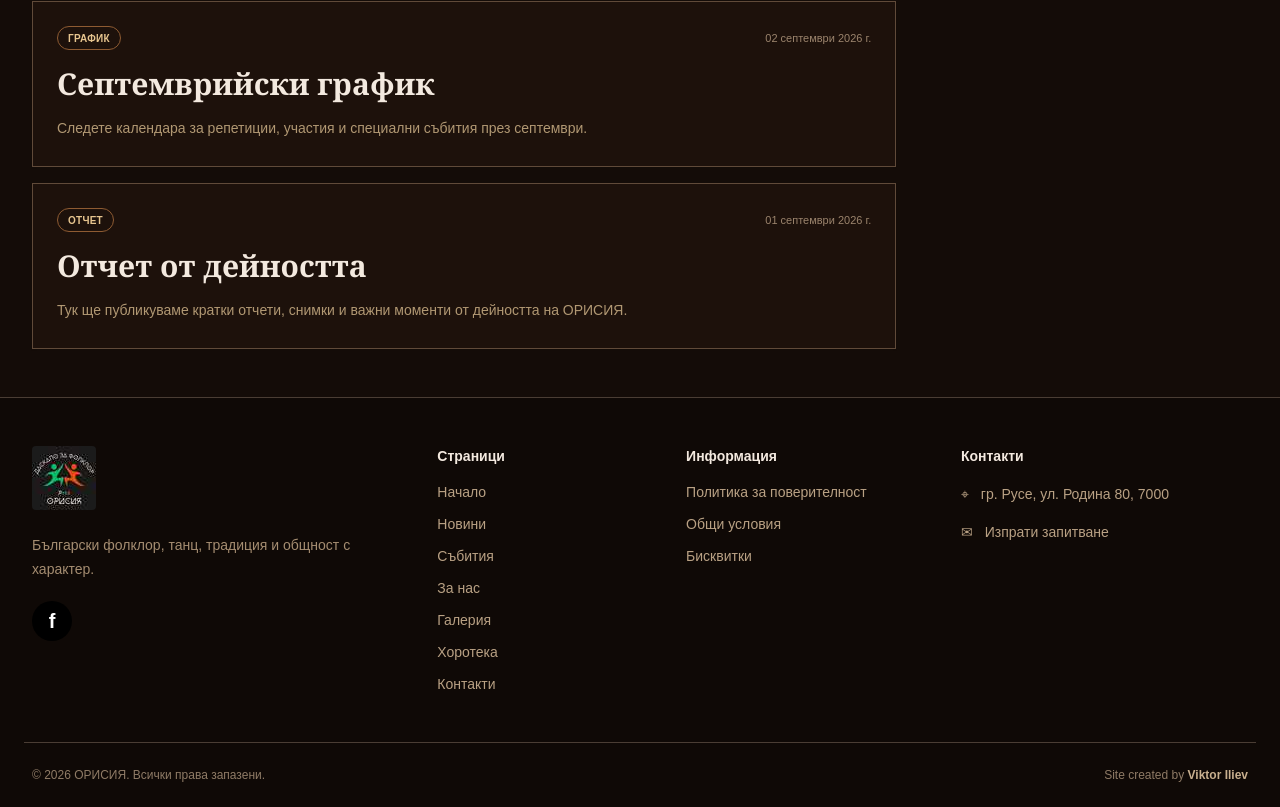
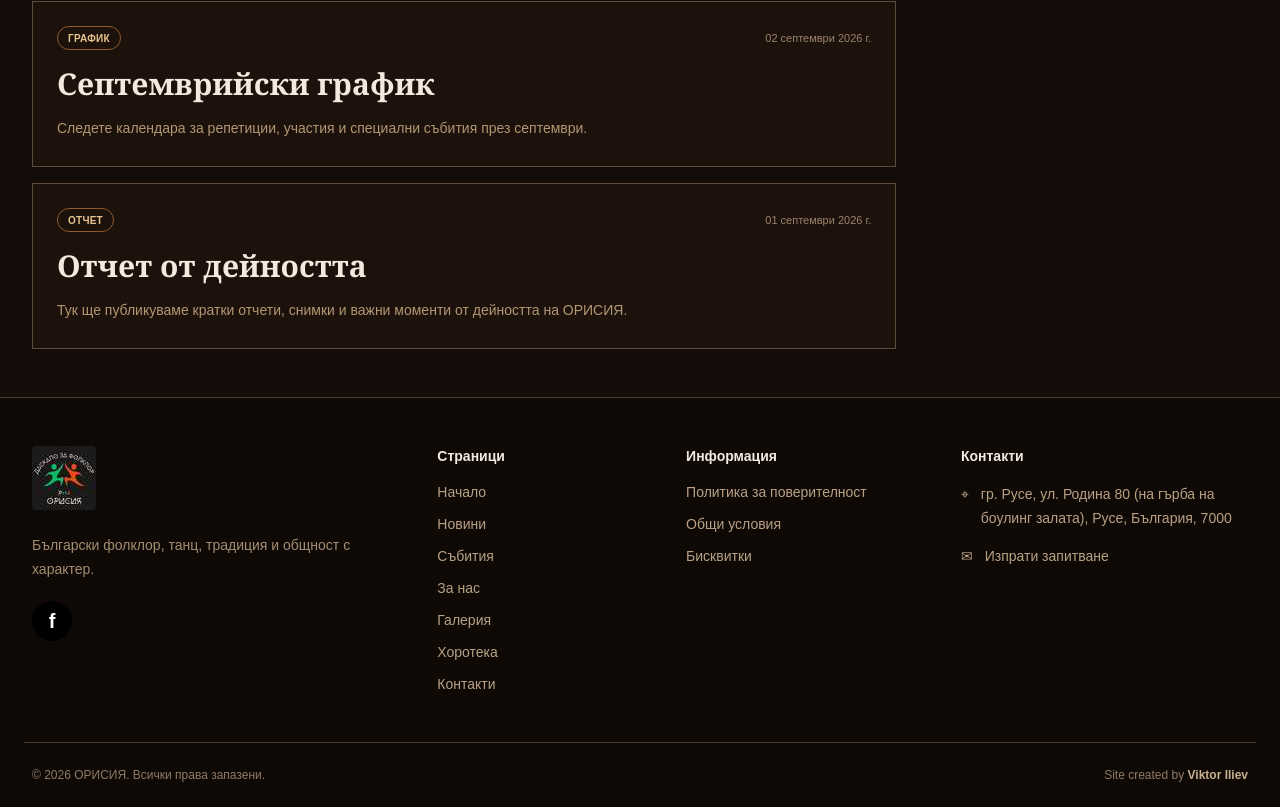
Before and after one commit to viktor132607/Orisia.Client, a Next.js app: page / in a window 1280 px wide. Shown: the part 1148-1955 px from the top of the page. Built offline with nearby package versions, Linux system fonts and the light colour scheme.

Commit message:
Update footer with full Orisia address

```diff
--- a/src/components/Footer.tsx
+++ b/src/components/Footer.tsx
@@ -45,7 +45,7 @@ export default function Footer() {
 
         <div>
           <strong className="mb-4 block text-sm font-bold text-[#3f2b1d] dark:text-orisia-light">{isBg ? "Контакти" : "Contacts"}</strong>
-          <div className="flex items-start gap-3 text-sm leading-6 text-[#765f4b] dark:text-[#b9a184]"><span aria-hidden="true">⌖</span><span>{isBg ? "гр. Русе, ул. Родина 80, 7000" : "80 Rodina St., Ruse, Bulgaria, 7000"}</span></div>
+          <div className="flex items-start gap-3 text-sm leading-6 text-[#765f4b] dark:text-[#b9a184]"><span aria-hidden="true">⌖</span><span>{isBg ? "гр. Русе, ул. Родина 80 (на гърба на боулинг залата), Русе, България, 7000" : "80 Rodina St. (behind the bowling hall), Ruse, Bulgaria, 7000"}</span></div>
           <Link href="/contact" className="mt-4 flex items-center gap-3 text-sm text-[#765f4b] transition hover:text-orisia-goldDark dark:text-[#b9a184] dark:hover:text-orisia-light"><span aria-hidden="true">✉</span><span>{isBg ? "Изпрати запитване" : "Send an inquiry"}</span></Link>
         </div>
       </div>
```
